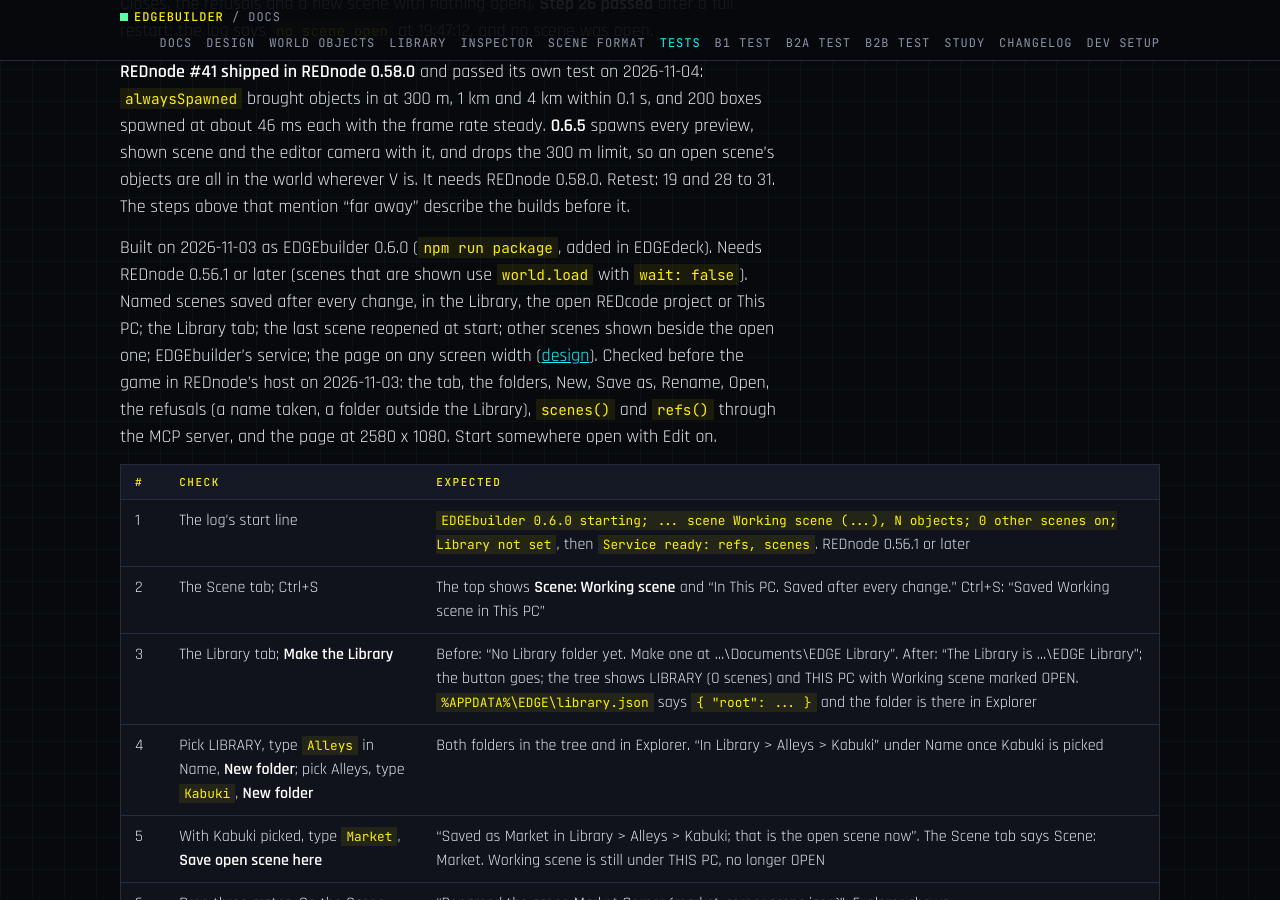
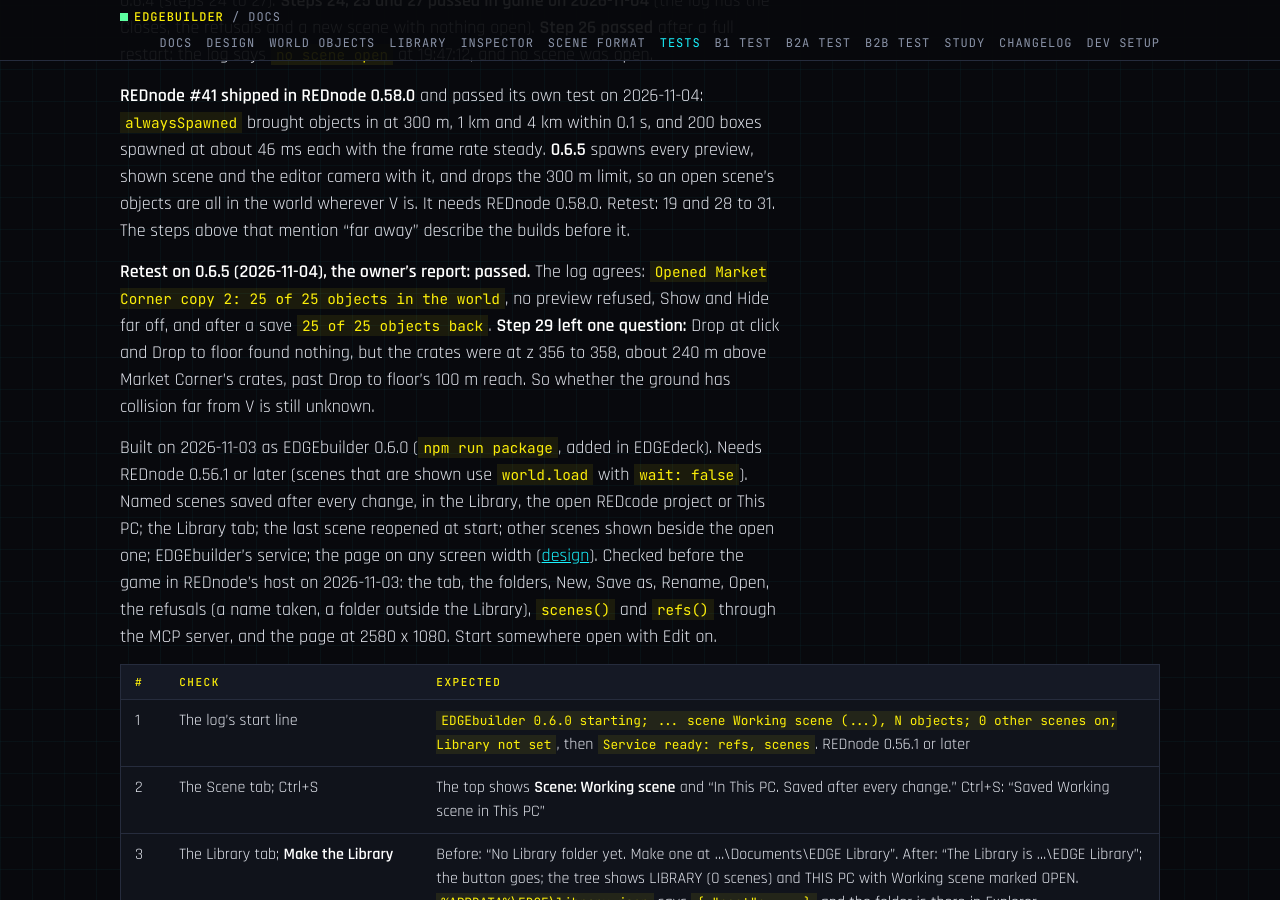
Before and after one commit to Edgemodders/EDGEbuilder, a Jekyll site: the page built from docs/testing.md, in a window 1280 px wide and 900 px high, scrolled down 17019 px. Built offline with Jekyll 4.4.1, drawn with Linux system fonts in a browser that asks for light colours; some of the changed text lies outside the part shown.

Commit message:
Tests: 0.6.5 passed; the ground far from V is still a question
Co-Authored-By: Claude Opus 5.5 <noreply@anthropic.com>

```diff
--- a/docs/testing.md
+++ b/docs/testing.md
@@ -25,7 +25,7 @@ Last updated 2026-10-30.
 | [Bake probe](#bake-probe) | In the game, no EDGEbuilder | Bake probe | 2026-10-30 (REDbridge 0.11.0) | Pass (both rounds) |
 | [B2c Mod assets](#b2c-mod-assets) | In the game | B2c | 2026-10-30 (0.4.1) | Pass |
 | [B3-1 Arrange](#b3-1-arrange) | In the game | B3 | 2026-11-02 (0.5.8) | Pass (0.5.0 to 0.5.7 found and fixed: modifier keys, Esc, far-away previews, a busy bar, the Scene tab after a drop, copy, cut and paste) |
-| [B3-2 Save](#b3-2-save) | In the game | B3 | 2026-11-04 (0.6.2) | Pass, but for step 19, which waits for REDnode #41; Close, steps 24 to 27, passed on 0.6.4; steps 19 and 28 to 31 (0.6.5) waiting |
+| [B3-2 Save](#b3-2-save) | In the game | B3 | 2026-11-04 (0.6.2) | Pass, but for step 19, which waits for REDnode #41; Close, steps 24 to 27, passed on 0.6.4; steps 19 and 28 to 31 passed on 0.6.5, step 29 with a question left |
 
 ## Automated
 
@@ -333,6 +333,8 @@ The owner reports the other steps done on 0.6.0. Step 13 passed on 0.6.0: with t
 
 **REDnode #41 shipped in REDnode 0.58.0** and passed its own test on 2026-11-04: `alwaysSpawned` brought objects in at 300 m, 1 km and 4 km within 0.1 s, and 200 boxes spawned at about 46 ms each with the frame rate steady. **0.6.5** spawns every preview, shown scene and the editor camera with it, and drops the 300 m limit, so an open scene's objects are all in the world wherever V is. It needs REDnode 0.58.0. Retest: 19 and 28 to 31. The steps above that mention "far away" describe the builds before it.
 
+**Retest on 0.6.5 (2026-11-04), the owner's report: passed.** The log agrees: `Opened Market Corner copy 2: 25 of 25 objects in the world`, no preview refused, Show and Hide far off, and after a save `25 of 25 objects back`. **Step 29 left one question:** Drop at click and Drop to floor found nothing, but the crates were at z 356 to 358, about 240 m above Market Corner's crates, past Drop to floor's 100 m reach. So whether the ground has collision far from V is still unknown.
+
 Built on 2026-11-03 as EDGEbuilder 0.6.0 (`npm run package`, added in EDGEdeck). Needs REDnode 0.56.1 or later (scenes that are shown use `world.load` with `wait: false`). Named scenes saved after every change, in the Library, the open REDcode project or This PC; the Library tab; the last scene reopened at start; other scenes shown beside the open one; EDGEbuilder's service; the page on any screen width ([design](design.md#scenes-and-the-library-b3-2)). Checked before the game in REDnode's host on 2026-11-03: the tab, the folders, New, Save as, Rename, Open, the refusals (a name taken, a folder outside the Library), `scenes()` and `refs()` through the MCP server, and the page at 2580 x 1080. Start somewhere open with Edit on.
 
 | # | Check | Expected |
@@ -367,4 +369,4 @@ Built on 2026-11-03 as EDGEbuilder 0.6.0 (`npm run package`, added in EDGEdeck).
 | 28 | 0.6.5. Fly far from V, then open a scene with objects near and far from V, and Rebuild previews | Every object comes in, wherever it is, with no message about far objects and no busy bar that hangs. Back near V, they are all still there |
 | 29 | Far from V: select a crate, **Drop to floor**; Ctrl+Z; **Drop at click** on the ground there | The crate lands on the ground if the game has it loaded there; if not, a message says so. Note what happens: the ground's collision far from V is untried |
 | 30 | Show a scene whose objects are far from V; fly there; Hide | Its objects are there from the first press, and Hide takes them out |
-| 31 | Far from V, with Edit on, load a save | The camera ends, V's view comes back, and the open scene's objects all come back, none twice |
+| 31 | Far from V, with Edit on, load a save | Edit stays on and the editor camera starts again at V's view; the open scene's objects all come back, none twice |
```
Also changed, not shown: CLAUDE.md (+1 -1 lines), docs/index.md (+1 -1 lines).
